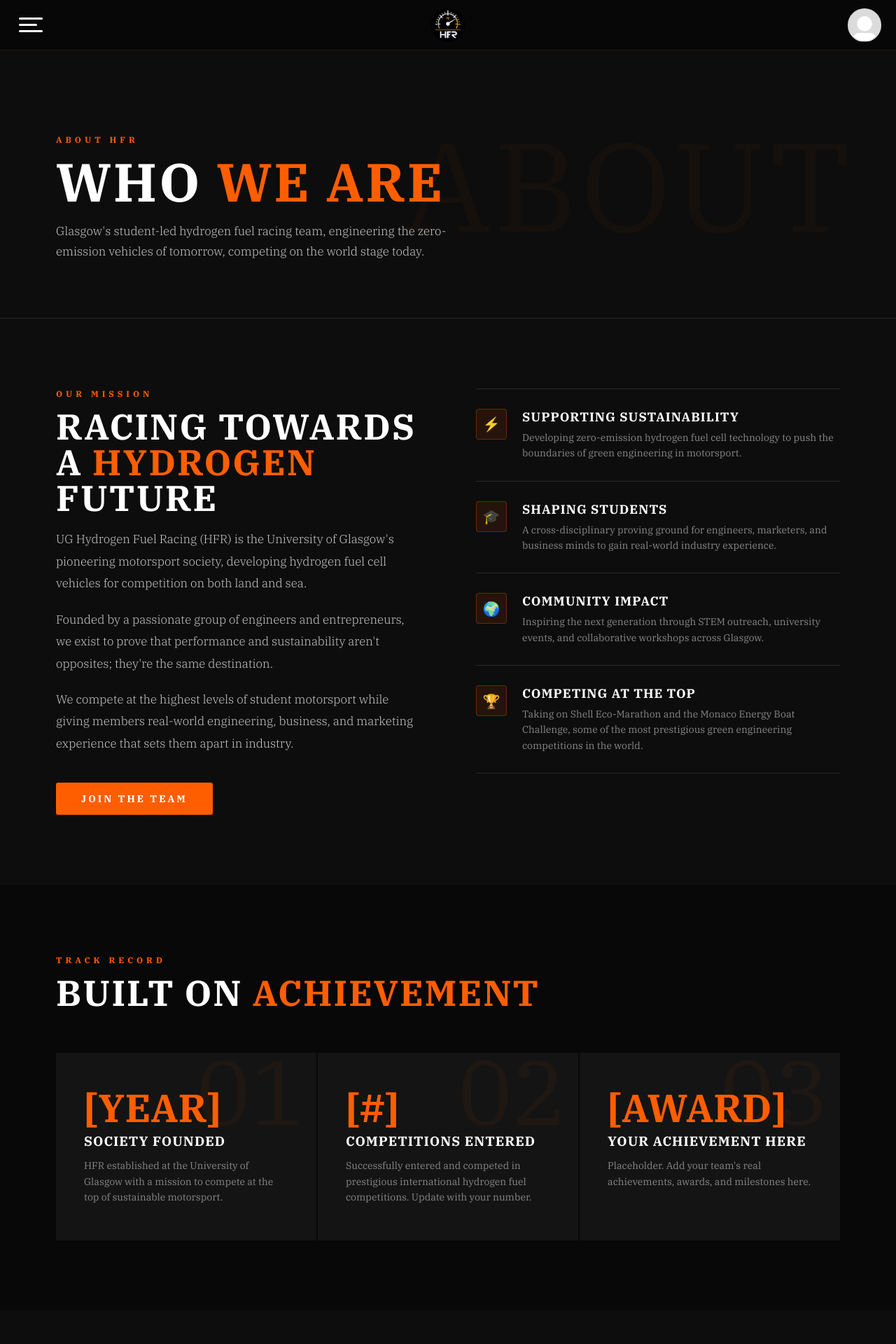
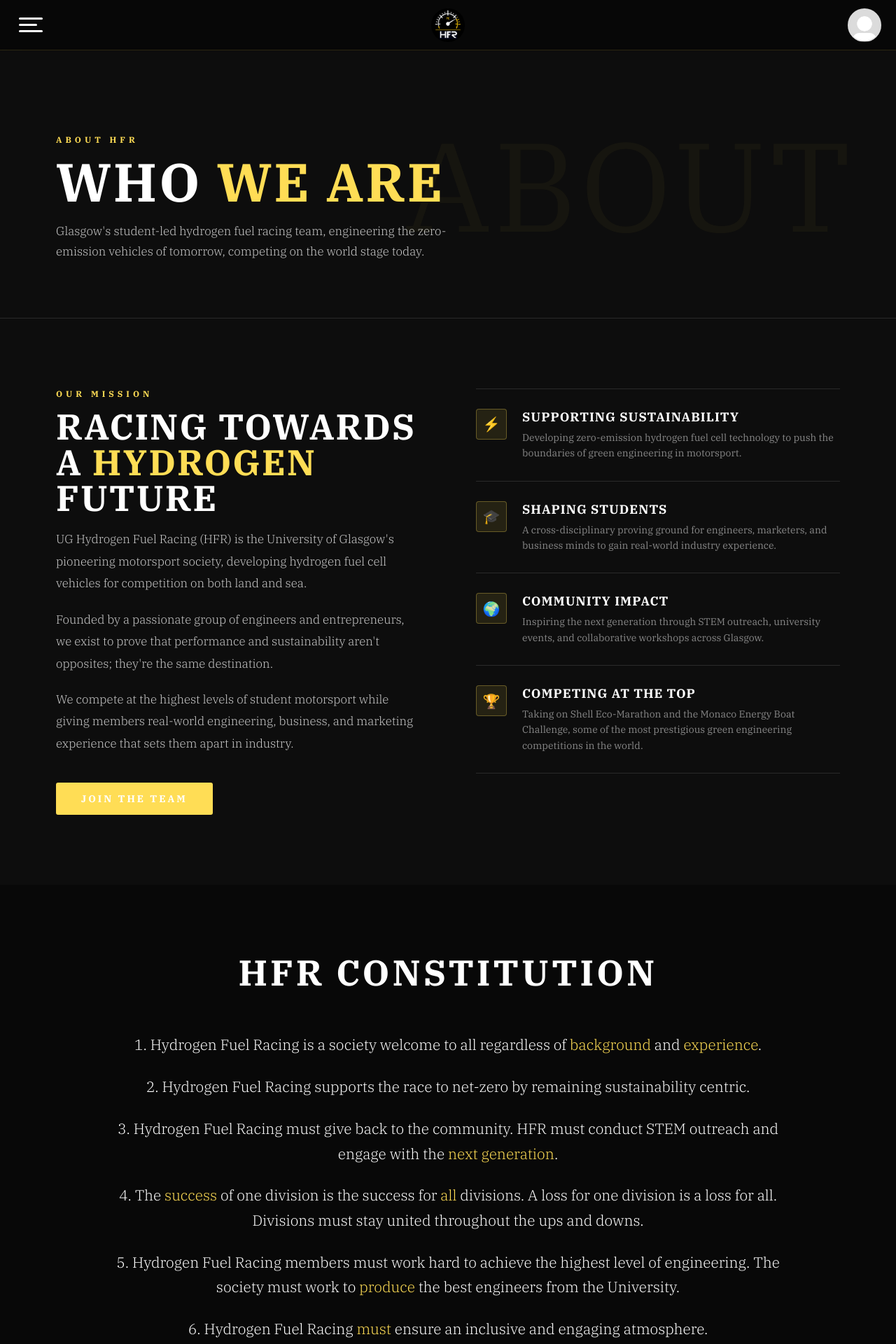
Before and after one commit to 22ishaq/HFR-website, a Django app: page /about/ in a window 1280 px wide. Shown: the top 1920 px of the page at 70% size. Run offline with Django 5.2, Linux system fonts and the light colour scheme.

Commit message:
our mission web page, fixed some errors

```diff
--- a/core/static/core/hfr-sidebar.css
+++ b/core/static/core/hfr-sidebar.css
@@ -1,10 +1,10 @@
 :root{
-  --hfr-rail-w: 300px;
+  --hfr-rail-w: 360px;
   --hfr-ink:   #0a0a0a;
   --hfr-gold:  #d9a441;
   --hfr-teal:  #0d4750;
   --hfr-line:  #dcdcdc;
-  --hfr-serif: 'Georgia','Times New Roman',serif;
+  --hfr-serif: 'IBM Plex Serif', serif;
 }
 
 body.hfr-has-rail{ padding-left: 0; }
--- a/core/static/core/hfr-sidebar.js
+++ b/core/static/core/hfr-sidebar.js
@@ -14,7 +14,7 @@
     discover: { label: 'Discover', cards: [
       { title: 'OUR MISSION', href: '/about/#mission' },
       { title: 'EVENTS',      href: '/events/' },
-      { title: 'HISTORY',     href: '/about/#history' }
+      { title: 'HISTORY',     href: '/history/' }
     ]},
     join: { label: 'Join Us', cards: [
       { title: 'JOINING THE TEAM', href: '/register/#why' },
@@ -39,7 +39,6 @@
   panel.className = 'hfr-panel';
   panel.setAttribute('aria-hidden', 'true');
   panel.innerHTML = `
-    <button class="hfr-panel-close" type="button" aria-label="Close">&times;</button>
     <div class="hfr-cards" id="hfr-cards"></div>
     <div class="hfr-wash" aria-hidden="true"><span class="hfr-wash-text"></span></div>
   `;
@@ -50,7 +49,6 @@
 
   const navLinks = rail.querySelectorAll('.hfr-rail-nav a');
   const toggle   = document.getElementById('hfr-sidebar-toggle');
-  const closeBtn = panel.querySelector('.hfr-panel-close');
   const cardsBox = panel.querySelector('#hfr-cards');
   const wash     = panel.querySelector('.hfr-wash');
   const washText = panel.querySelector('.hfr-wash-text');
@@ -84,6 +82,7 @@
   }
 
   function selectSection(key) {
+    panel.dataset.section = key;
     navLinks.forEach(a => a.classList.toggle('active', a.dataset.key === key));
     openPanel();
     washText.textContent = sections[key].label;
@@ -100,12 +99,23 @@
     selectSection(a.dataset.key);
   }));
 
+  // Always navigate card links, including links back to the current page.
+  // A brief delay lets the close animation complete before the new page loads.
+  panel.addEventListener('click', e => {
+    const card = e.target.closest('.hfr-card');
+    if (!card) return;
+
+    e.preventDefault();
+    closePanel();
+    setRailOpen(false);
+    window.setTimeout(() => window.location.assign(card.href), 220);
+  });
+
   toggle.addEventListener('click', () => {
     const shouldOpen = !rail.classList.contains('open');
     if (!shouldOpen) closePanel();
     setRailOpen(shouldOpen);
   });
-  closeBtn.addEventListener('click', closePanel);
   document.addEventListener('keydown', e => {
     if (e.key === 'Escape') {
       closePanel();
--- a/core/static/core/shared.css
+++ b/core/static/core/shared.css
@@ -9,8 +9,8 @@
     --deep:   #0d0d0d;
     --card:   #141414;
     --card2:  #1c1c1c;
-    --orange: #ff5e00;
-    --orange-dim: #cc4a00;
+    --orange: #FFDD55;
+    --orange-dim: #FFDD55;
     --gold:   #ffc400;
     --white:  #ffffff;
     --grey:   #888888;
@@ -21,13 +21,16 @@
 }
 
 *, *::before, *::after { margin: 0; padding: 0; box-sizing: border-box; }
-html { scroll-behavior: smooth; }
+html { scroll-behavior: smooth; scroll-padding-top: var(--nav-h); }
 body {
     background: var(--black);
     color: var(--white);
     font-family: 'IBM Plex Serif', serif;
     overflow-x: hidden;
 }
+
+/* Native form controls do not inherit the page font by default. */
+button, input, select, textarea { font: inherit; }
 
 /* ── NOTIFICATION BAR ── */
 
@@ -43,7 +46,7 @@ nav#navbar {
     display: flex; align-items: center; justify-content: center;
     background: rgba(8,8,8,0.85);
     backdrop-filter: blur(16px);
-    border-bottom: 1px solid rgba(255,94,0,0.15);
+    border-bottom: 1px solid rgba(255,221,85,0.15);
     transition: background 0.3s;
 }
 nav#navbar.scrolled { background: rgba(8,8,8,0.98); }
@@ -57,6 +60,18 @@ nav#navbar.scrolled { background: rgba(8,8,8,0.98); }
 .nav-sidebar-toggle span:nth-child(1), .nav-sidebar-toggle span:nth-child(3) { width: 34px; }
 .nav-sidebar-toggle span:nth-child(2) { width: 26px; }
 .nav-sidebar-toggle:hover span { background: var(--gold); }
+
+/* The full-screen sidebar replaces the navbar but retains its toggle as a close control. */
+body.hfr-sidebar-open nav#navbar {
+    z-index: 1300;
+    background: transparent;
+    border-bottom-color: transparent;
+    backdrop-filter: none;
+}
+body.hfr-sidebar-open .nav-home-logo,
+body.hfr-sidebar-open .nav-avatar-link { opacity: 0; pointer-events: none; }
+body.hfr-sidebar-open .nav-sidebar-toggle span { background: var(--black); }
+body.hfr-sidebar-open .nav-sidebar-toggle:hover span { background: var(--orange); }
 
 .nav-home-logo {
     position: absolute; left: 50%; top: 50%; transform: translate(-50%, -50%);
@@ -90,7 +105,7 @@ nav#navbar.scrolled { background: rgba(8,8,8,0.98); }
     content: attr(data-title);
     position: absolute; right: 60px; top: 50%; transform: translateY(-50%);
     font-family: 'IBM Plex Serif', serif;
-    font-size: 180px; color: rgba(255,94,0,0.04);
+    font-size: 180px; color: rgba(255,221,85,0.04);
     letter-spacing: 4px; pointer-events: none; white-space: nowrap;
 }
 .page-hero .label {
--- a/core/templates/core/about.html
+++ b/core/templates/core/about.html
@@ -3,19 +3,36 @@
 {% block title %}About | UG Hydrogen Fuel Racing{% endblock %}
 {% block extra_head %}
     <style>
+        /* About page accent theme */
+        :root {
+            --orange: #FFDD55;
+            --orange-dim: #FFDD55;
+        }
+        nav#navbar { border-bottom-color:rgba(255,221,85,0.15); }
+        .page-hero::before { color:rgba(255,221,85,0.04); }
         .about-grid { max-width:1200px; margin:0 auto; display:grid; grid-template-columns:1fr 1fr; gap:80px; align-items:start; }
         .about-text p { font-size:17px; font-weight:300; color:var(--grey-light); line-height:1.85; margin-bottom:20px; }
         .pillars { display:flex; flex-direction:column; }
         .pillar { display:flex; gap:22px; align-items:flex-start; padding:28px 0; border-bottom:1px solid var(--border); }
         .pillar:first-child { border-top:1px solid var(--border); }
-        .p-icon { width:44px; height:44px; flex-shrink:0; background:rgba(255,94,0,0.1); border:1px solid rgba(255,94,0,0.3); border-radius:4px; display:flex; align-items:center; justify-content:center; font-size:20px; }
+        .p-icon { width:44px; height:44px; flex-shrink:0; background:rgba(255,221,85,0.1); border:1px solid rgba(255,221,85,0.3); border-radius:4px; display:flex; align-items:center; justify-content:center; font-size:20px; }
         .p-body h4 { font-family: 'IBM Plex Serif', serif; font-size:18px; font-weight:700; text-transform:uppercase; letter-spacing:1px; margin-bottom:7px; }
         .p-body p { font-size:14px; color:var(--grey); line-height:1.6; }
+
+        /* CONSTITUTION */
+        .constitution { max-width:960px; margin:0 auto; text-align:center; }
+        .constitution h2 { font-size:clamp(34px,4vw,60px); font-weight:700; letter-spacing:4px; line-height:1; margin-bottom:60px; }
+        .constitution-list { display:flex; flex-direction:column; gap:24px; list-style-position:inside; padding:0; margin:0; }
+        .constitution-list li { color:var(--white); font-size:clamp(17px,2vw,21px); font-weight:300; line-height:1.7; }
+        .constitution-list .highlight { color:#FFDD55; }
+        .constitution-founder { margin-top:70px; }
+        .constitution-founder .name { color:var(--white); font-size:24px; font-weight:400; letter-spacing:2px; text-transform:uppercase; }
+        .constitution-founder .role { color:var(--white); font-size:13px; font-weight:700; letter-spacing:4px; text-transform:uppercase; margin-top:8px; }
 
         /* ACHIEVEMENTS */
         .ach-grid { max-width:1200px; margin:0 auto; display:grid; grid-template-columns:repeat(3,1fr); gap:2px; }
         .ach-card { background:var(--card); padding:50px 40px; position:relative; overflow:hidden; }
-        .ach-card::before { content:attr(data-n); position:absolute; top:-10px; right:16px; font-family: 'IBM Plex Serif', serif; font-size:130px; color:rgba(255,94,0,0.05); line-height:1; pointer-events:none; }
+        .ach-card::before { content:attr(data-n); position:absolute; top:-10px; right:16px; font-family: 'IBM Plex Serif', serif; font-size:130px; color:rgba(255,221,85,0.05); line-height:1; pointer-events:none; }
         .ach-card h3 { font-family: 'IBM Plex Serif', serif; font-size:56px; color:var(--orange); line-height:1; margin-bottom:8px; }
         .ach-card h4 { font-family: 'IBM Plex Serif', serif; font-size:19px; font-weight:700; text-transform:uppercase; letter-spacing:1px; margin-bottom:12px; }
         .ach-card p { font-size:14px; color:var(--grey); line-height:1.6; }
@@ -83,6 +88,25 @@
                     <div class="pillar"><div class="p-icon">🎓</div><div class="p-body"><h4>Shaping Students</h4><p>A cross-disciplinary proving ground for engineers, marketers, and business minds to gain real-world industry experience.</p></div></div>
                     <div class="pillar"><div class="p-icon">🌍</div><div class="p-body"><h4>Community Impact</h4><p>Inspiring the next generation through STEM outreach, university events, and collaborative workshops across Glasgow.</p></div></div>
                     <div class="pillar"><div class="p-icon">🏆</div><div class="p-body"><h4>Competing at the Top</h4><p>Taking on Shell Eco-Marathon and the Monaco Energy Boat Challenge, some of the most prestigious green engineering competitions in the world.</p></div></div>
+                </div>
+            </div>
+        </section>
+
+        <!-- CONSTITUTION -->
+        <section id="constitution" class="section black">
+            <div class="constitution reveal">
+                <h2>HFR CONSTITUTION</h2>
+                <ol class="constitution-list">
+                    <li>Hydrogen Fuel Racing is a society welcome to all regardless of <span class="highlight">background</span> and <span class="highlight">experience</span>.</li>
+                    <li>Hydrogen Fuel Racing supports the race to net-zero by remaining sustainability centric.</li>
+                    <li>Hydrogen Fuel Racing must give back to the community. HFR must conduct STEM outreach and engage with the <span class="highlight">next generation</span>.</li>
+                    <li>The <span class="highlight">success</span> of one division is the success for <span class="highlight">all</span> divisions. A loss for one division is a loss for all. Divisions must stay united throughout the ups and downs.</li>
+                    <li>Hydrogen Fuel Racing members must work hard to achieve the highest level of engineering. The society must work to <span class="highlight">produce</span> the best engineers from the University.</li>
+                    <li>Hydrogen Fuel Racing <span class="highlight">must</span> ensure an inclusive and engaging atmosphere.</li>
+                </ol>
+                <div class="constitution-founder">
+                    <div class="name">Muhemmed Bin Naseeb</div>
+                    <div class="role">Founder</div>
                 </div>
             </div>
         </section>
--- a/core/templates/core/base.html
+++ b/core/templates/core/base.html
@@ -6,14 +6,14 @@
     <meta name="viewport" content="width=device-width, initial-scale=1.0">
     <title>{% block title %}UG Hydrogen Fuel Racing{% endblock %}</title>
     <link rel="stylesheet" href="{% static 'core/shared.css' %}?v=3">
-    <link rel="stylesheet" href="{% static 'core/hfr-sidebar.css' %}?v=3">
+    <link rel="stylesheet" href="{% static 'core/hfr-sidebar.css' %}?v=10">
     {% block extra_head %}{% endblock %}
 </head>
 <body>
     {% include 'core/includes/navbar.html' %}
     {% block body %}{% endblock %}
 
-    <script src="{% static 'core/hfr-sidebar.js' %}?v=3"></script>
+    <script src="{% static 'core/hfr-sidebar.js' %}?v=6"></script>
     <script src="{% static 'core/shared.js' %}?v=3"></script>
     {% block scripts %}{% endblock %}
 </body>
--- a/core/templates/core/competitions.html
+++ b/core/templates/core/competitions.html
@@ -15,7 +15,7 @@
         .comp-loc { font-family: 'IBM Plex Serif', serif; font-size:13px; font-weight:700; letter-spacing:2px; text-transform:uppercase; color:var(--orange); margin-bottom:10px; }
         .badge { display:inline-block; padding:5px 16px; font-family: 'IBM Plex Serif', serif; font-size:11px; font-weight:700; letter-spacing:2px; text-transform:uppercase; border-radius:20px; }
         .badge.upcoming  { background:rgba(255,196,0,0.12); color:var(--gold); border:1px solid rgba(255,196,0,0.3); }
-        .badge.active    { background:rgba(255,94,0,0.12); color:var(--orange); border:1px solid rgba(255,94,0,0.3); }
+        .badge.active    { background:rgba(255,221,85,0.12); color:var(--orange); border:1px solid rgba(255,221,85,0.3); }
         .badge.past      { background:rgba(255,255,255,0.05); color:var(--grey); border:1px solid var(--border); }
         .badge.exploring { background:rgba(0,200,255,0.08); color:#44ccff; border:1px solid rgba(0,200,255,0.25); }
         @media(max-width:800px){.comp-item{grid-template-columns:1fr;gap:14px;}.comp-year{font-size:32px;}.comp-meta{text-align:left;}}
--- a/core/templates/core/divisions.html
+++ b/core/templates/core/divisions.html
@@ -14,7 +14,7 @@
         .sea-bg  { background:linear-gradient(135deg,#001020 0%,#002040 40%,#0f0f0f 100%); }
         .div-visual-label { position:absolute; top:30px; left:30px; font-family: 'IBM Plex Serif', serif; font-size:120px; color:rgba(255,255,255,0.04); line-height:1; letter-spacing:4px; pointer-events:none; }
         .div-visual-icon { position:absolute; bottom:30px; right:30px; font-size:80px; opacity:0.15; }
-        .div-badge-large { display:inline-block; font-family: 'IBM Plex Serif', serif; font-size:12px; font-weight:700; letter-spacing:5px; text-transform:uppercase; color:var(--orange); border:1px solid rgba(255,94,0,0.4); padding:6px 18px; border-radius:2px; margin-bottom:18px; }
+        .div-badge-large { display:inline-block; font-family: 'IBM Plex Serif', serif; font-size:12px; font-weight:700; letter-spacing:5px; text-transform:uppercase; color:var(--orange); border:1px solid rgba(255,221,85,0.4); padding:6px 18px; border-radius:2px; margin-bottom:18px; }
         .div-text h2 { font-family: 'IBM Plex Serif', serif; font-size:clamp(44px,5vw,72px); letter-spacing:3px; text-transform:uppercase; line-height:0.95; margin-bottom:20px; }
         .div-text h2 em { color:var(--orange); font-style:normal; }
         .div-text p { font-size:16px; font-weight:300; color:var(--grey-light); line-height:1.75; margin-bottom:16px; }
--- a/core/templates/core/events.html
+++ b/core/templates/core/events.html
@@ -16,7 +16,7 @@
         /* FEATURED */
         .featured-event { max-width:1200px; margin:0 auto 60px; background:var(--card); display:grid; grid-template-columns:1fr 1fr; overflow:hidden; }
         .feat-visual { background:linear-gradient(135deg,#1a0a00,#2d1200,#0a0a0a); display:flex; align-items:center; justify-content:center; min-height:300px; position:relative; overflow:hidden; }
-        .feat-visual::before { content:'NEXT'; position:absolute; font-family: 'IBM Plex Serif', serif; font-size:160px; color:rgba(255,94,0,0.06); letter-spacing:4px; }
+        .feat-visual::before { content:'NEXT'; position:absolute; font-family: 'IBM Plex Serif', serif; font-size:160px; color:rgba(255,221,85,0.06); letter-spacing:4px; }
         .feat-visual-text { position:relative; z-index:2; text-align:center; }
         .feat-visual-text .big { font-family: 'IBM Plex Serif', serif; font-size:72px; color:var(--orange); line-height:1; }
         .feat-visual-text .small { font-size:13px; color:var(--grey); letter-spacing:3px; text-transform:uppercase; margin-top:6px; }
--- a/core/templates/core/index.html
+++ b/core/templates/core/index.html
@@ -18,8 +18,8 @@
             --deep: #0b0b0b;
             --card: #111111;
             --card2: #181818;
-            --orange: #d6ad37;      /* shared.css accent overridden to wireframe gold */
-            --orange-dim: #b89224;
+            --orange: #FFDD55;
+            --orange-dim: #FFDD55;
             --gold: #d6ad37;
             --media-blue: #0097a7;  /* fallback only: represents missing media */
             --line: rgba(255,255,255,0.22);
--- a/hfr_site/urls.py
+++ b/hfr_site/urls.py
@@ -10,6 +10,7 @@ urlpatterns = [
     path('', views.home, name='home'),
     path('index.html', views.home),
     path('about/', views.page, {'template_name': 'core/about.html'}, name='about'),
+    path('history/', views.page, {'template_name': 'core/history.html'}, name='history'),
     path('divisions/', views.page, {'template_name': 'core/divisions.html'}, name='divisions'),
     path('competitions/', views.page, {'template_name': 'core/competitions.html'}, name='competitions'),
     path('events/', views.page, {'template_name': 'core/events.html'}, name='events'),
--- a/recruitment/templates/recruitment/dashboard.html
+++ b/recruitment/templates/recruitment/dashboard.html
@@ -13,7 +13,7 @@
         .tracker-step.done .tracker-dot { background: var(--orange); border-color: var(--orange); }
         .tracker-step.active .tracker-dot {
             border-color: var(--orange); background: var(--card);
-            box-shadow: 0 0 0 5px rgba(255,94,0,0.15);
+            box-shadow: 0 0 0 5px rgba(255,221,85,0.15);
         }
         .tracker-step .tracker-label {
             font-family: 'IBM Plex Serif', serif; font-size: 12px; font-weight: 700;
```
Also changed, not shown: other parts of core/static/core/hfr-sidebar.css (+27 -28 lines), other parts of core/templates/core/about.html (+1 -43 lines), core/templates/core/history.html (added, +75 -0 lines), recruitment/static/recruitment/avatars/h2-gold.svg, recruitment/static/recruitment/avatars/h2-orange.svg, recruitment/static/recruitment/avatars/h2-slate.svg, recruitment/static/recruitment/avatars/h2-teal.svg.
